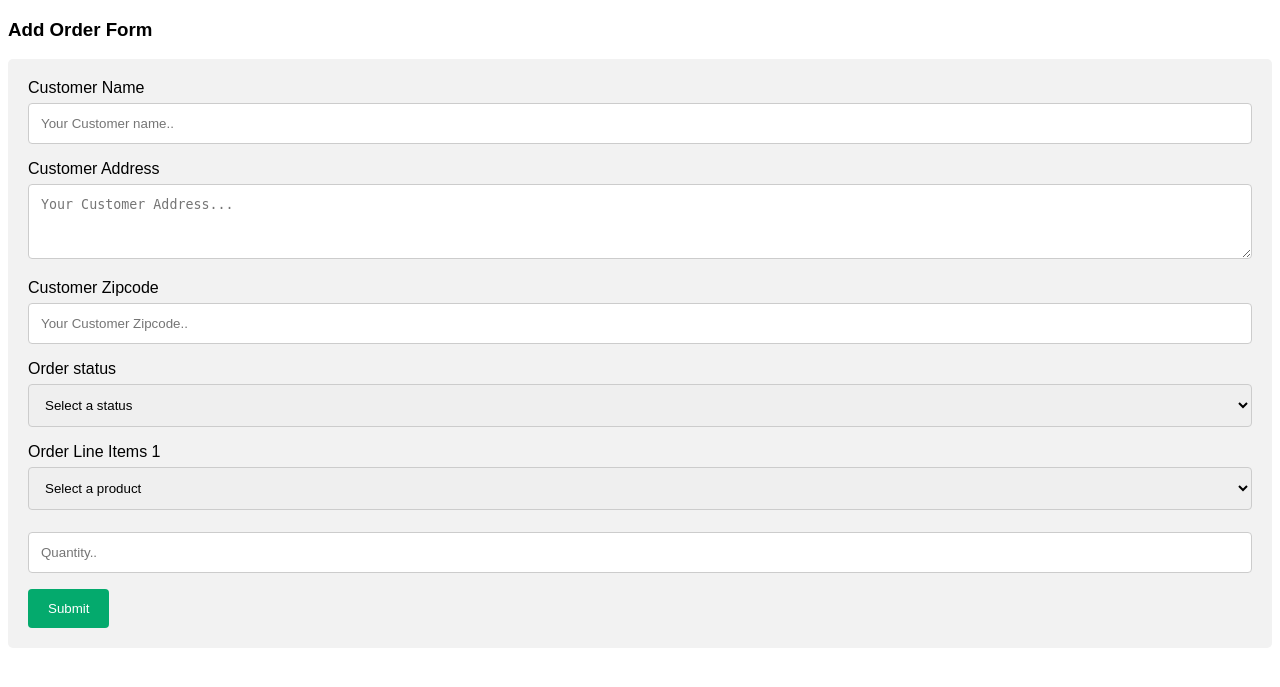
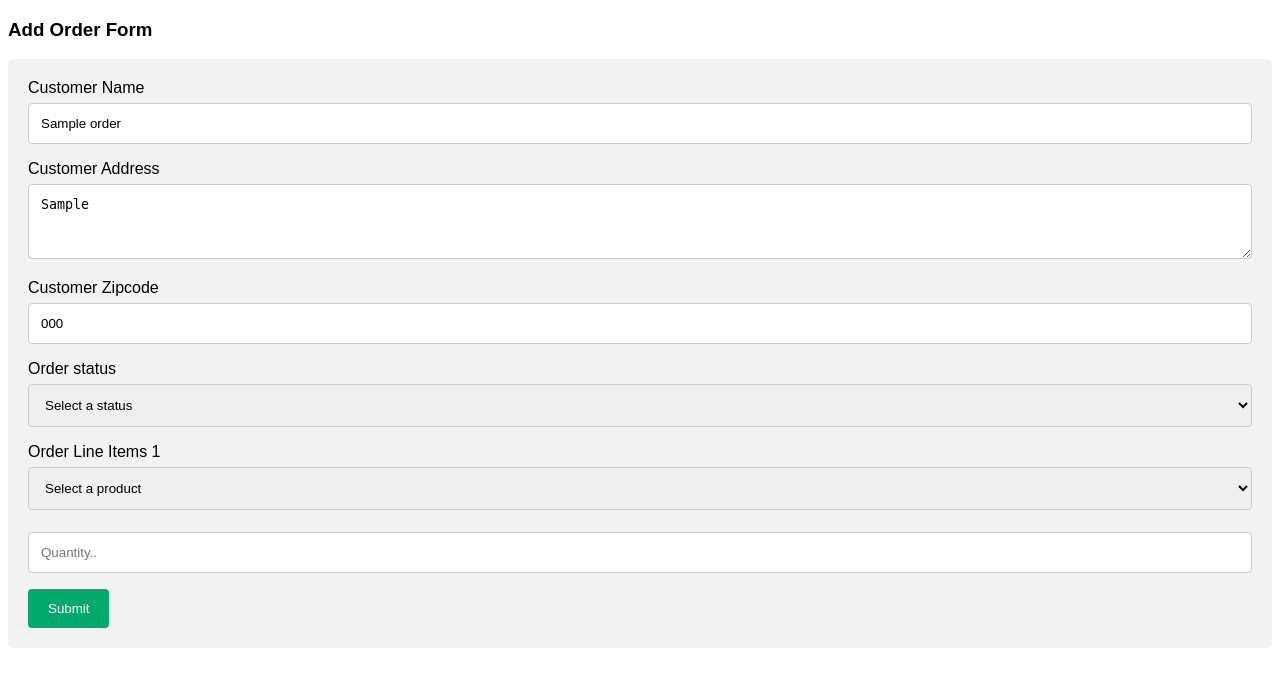
Before and after one commit to ced-ashutoshv/ecommerce, a PHP site: template src/app/views/add-order/index.phtml in a window 1280 px wide. Shown: the top 687 px of the page. Run offline with PHP 8.4, Linux system fonts and the light colour scheme; the template is opened without the code that fills it: most values are stand-ins (such as "Sample title", 1, 10 or a date in 2020); data that the repository does not hold is empty.

Commit message:
edit product

```diff
--- a/src/app/views/add-order/index.phtml
+++ b/src/app/views/add-order/index.phtml
@@ -38,28 +38,30 @@ input[type=submit]:hover {
 </style>
 </head>
 <body>
-
 <h3>Add Order Form</h3>
 <div class="container">
   <form method="post" action="/add-order/validate">
 
     <label for="cust_name">Customer Name</label>
-    <input type="text" id="cust_name" name="orderData[cust_name]" placeholder="Your Customer name..">
+    <input type="hidden" id="id" value="<?php echo $order->id ?? ''; ?>" name="orderData[id]">
+    <input type="text" id="cust_name" value="<?php echo $order->cust_name ?? ''; ?>" name="orderData[cust_name]" placeholder="Your Customer name..">
 
     <label for="cust_addr">Customer Address</label>
-    <textarea id="cust_addr" name="orderData[cust_addr]" placeholder="Your Customer Address..." style="height:75px"></textarea>
+    <textarea id="cust_addr" name="orderData[cust_addr]" placeholder="Your Customer Address..." style="height:75px"><?php echo $order->cust_addr ?? ''; ?></textarea>
 
     <label for="cust_zipcode">Customer Zipcode</label>
-    <input type="text" id="cust_zipcode" name="orderData[cust_zipcode]" placeholder="Your Customer Zipcode..">
+    <input type="text" id="cust_zipcode" value="<?php echo $order->cust_zipcode ?? ''; ?>" name="orderData[cust_zipcode]" placeholder="Your Customer Zipcode..">
 
     <label for="order_status">Order status</label>
+    <?php $order_status = $order->status ?? ''; ?>
+    <?php $order_line_items = unserialize( $order->line_items ) ?? ''; ?>
     <select id="order_status" name="orderData[order_status]" id="order_status">
-      <option value="">Select a status</option>
-      <option value="pending">Pending</option>
-      <option value="processing">Processing</option>
-      <option value="completed">Completed</option>
-      <option value="refunded">Refunded</option>
-      <option value="cancelled">Cancelled</option>
+      <option <?php echo( $order_status == '' ) ? 'selected' : '' ?> value="">Select a status</option>
+      <option <?php echo( $order_status == 'pending' ) ? 'selected' : '' ?> value="pending">Pending</option>
+      <option <?php echo( $order_status == 'processing' ) ? 'selected' : '' ?> value="processing">Processing</option>
+      <option <?php echo( $order_status == 'completed' ) ? 'selected' : '' ?> value="completed">Completed</option>
+      <option <?php echo( $order_status == 'refunded' ) ? 'selected' : '' ?> value="refunded">Refunded</option>
+      <option <?php echo( $order_status == 'cancelled' ) ? 'selected' : '' ?> value="cancelled">Cancelled</option>
     </select>
     <?php if ( ! empty( count( $products ) ) ) : ?>
       <?php for ($i=1; $i <= count( $products ); $i++) : ?>
@@ -67,10 +69,10 @@ input[type=submit]:hover {
         <select name="orderData[line_items][id][<?php echo $i;?>]" id="line_items">
           <option value="">Select a product</option>
           <?php foreach ( $products as $key => $product ) : ?>
-            <option value="<?php echo $product->id; ?>"><?php echo $product->name; ?></option>
+            <option <?php echo( $order_line_items['id'][$i] == $product->id ) ? 'selected' : '' ?> value="<?php echo $product->id; ?>"><?php echo $product->name; ?></option>
           <?php endforeach; ?>
         <select>
-        <input type="number" id="line_item_quantity" name="orderData[line_items][quantity][<?php echo $i;?>]" placeholder="Quantity..">
+        <input type="number" value="<?php echo $order_line_items['quantity'][$i] ?? ''; ?>" id="line_item_quantity" name="orderData[line_items][quantity][<?php echo $i;?>]" placeholder="Quantity..">
       <?php endfor; ?>
     <?php endif; ?>
   <input type="submit" value="Submit">
```
Also changed, not shown: src/app/controllers/AddOrderController.php (+6 -3 lines).
